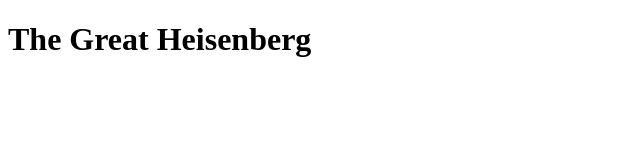
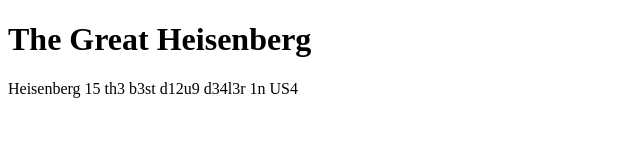
Before and after one commit to burhanudinm81/first-repo, a plain HTML site: page index.html in a window 1280 px wide. Shown: the whole page, without its empty margins (0-640 px from the left). Drawn offline with Linux system fonts and the light colour scheme.

Commit message:
menambah konten index.html

```diff
--- a/index.html
+++ b/index.html
@@ -7,5 +7,6 @@
 </head>
 <body>
     <h1>The Great Heisenberg</h1>
+    <p>Heisenberg 15 th3 b3st d12u9 d34l3r 1n US4</p>
 </body>
 </html>
```
